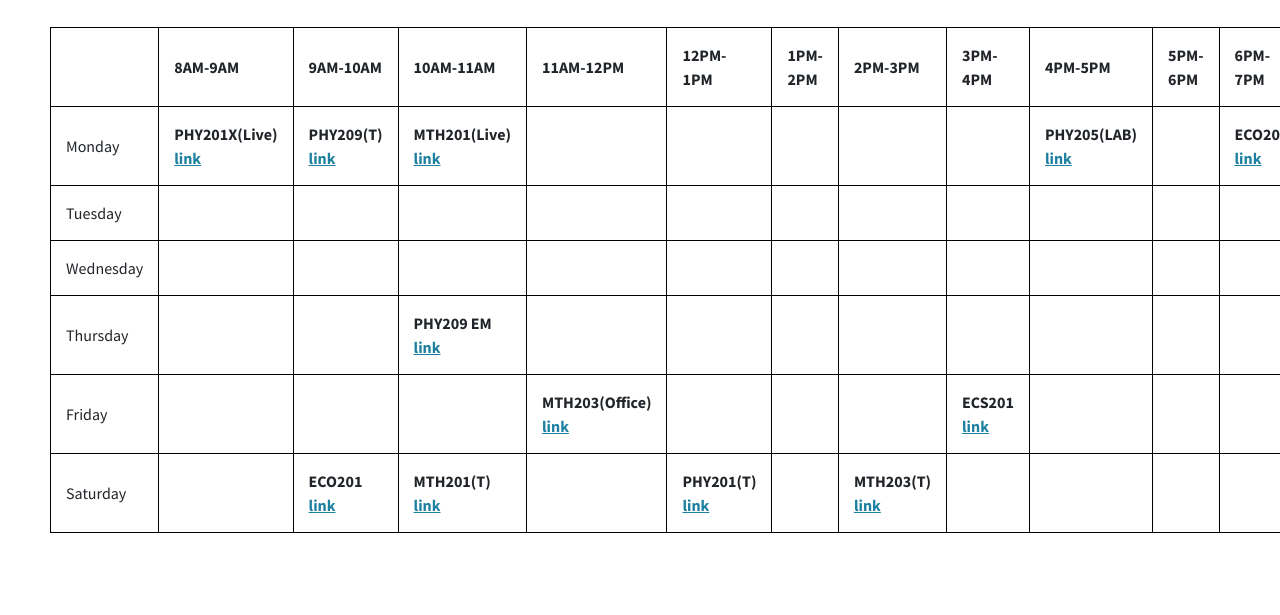
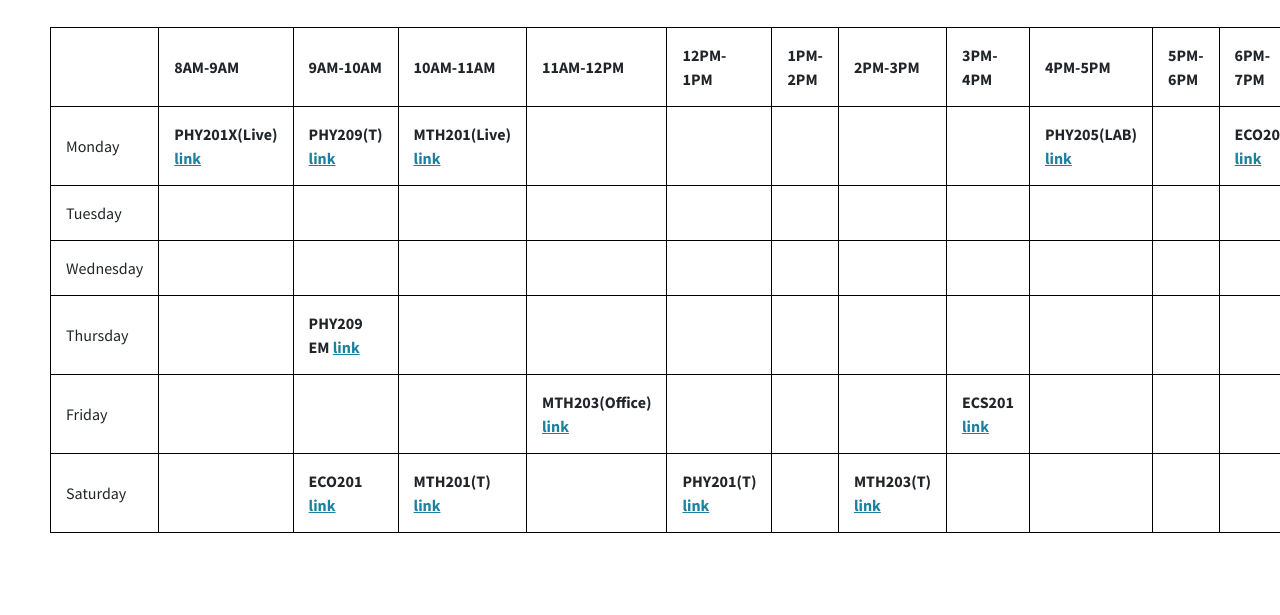
Before and after one commit to prirai/sneaky0potato.github.io, a plain HTML site: page Time_Table_(PMD).html in a window 1280 px wide. Shown: the part 111-726 px from the top of the page. Drawn offline with nearby package versions, Linux system fonts and the light colour scheme.

Commit message:
Update Time_Table_(PMD).html

```diff
--- a/Time_Table_(PMD).html
+++ b/Time_Table_(PMD).html
@@ -125,10 +125,10 @@ th, td {
   <tr>
     <td>Thursday</td>
     <td></td>
-    <td></td>
     <th>PHY209 EM
-        <a href="https://meet.google.com/lookup/hj6sy43oks">link</a>
+      <a href="https://meet.google.com/lookup/hj6sy43oks">link</a>
     </th>
+    <th></th>
     <td></td>
     <td></td>
     <td></td>
```
